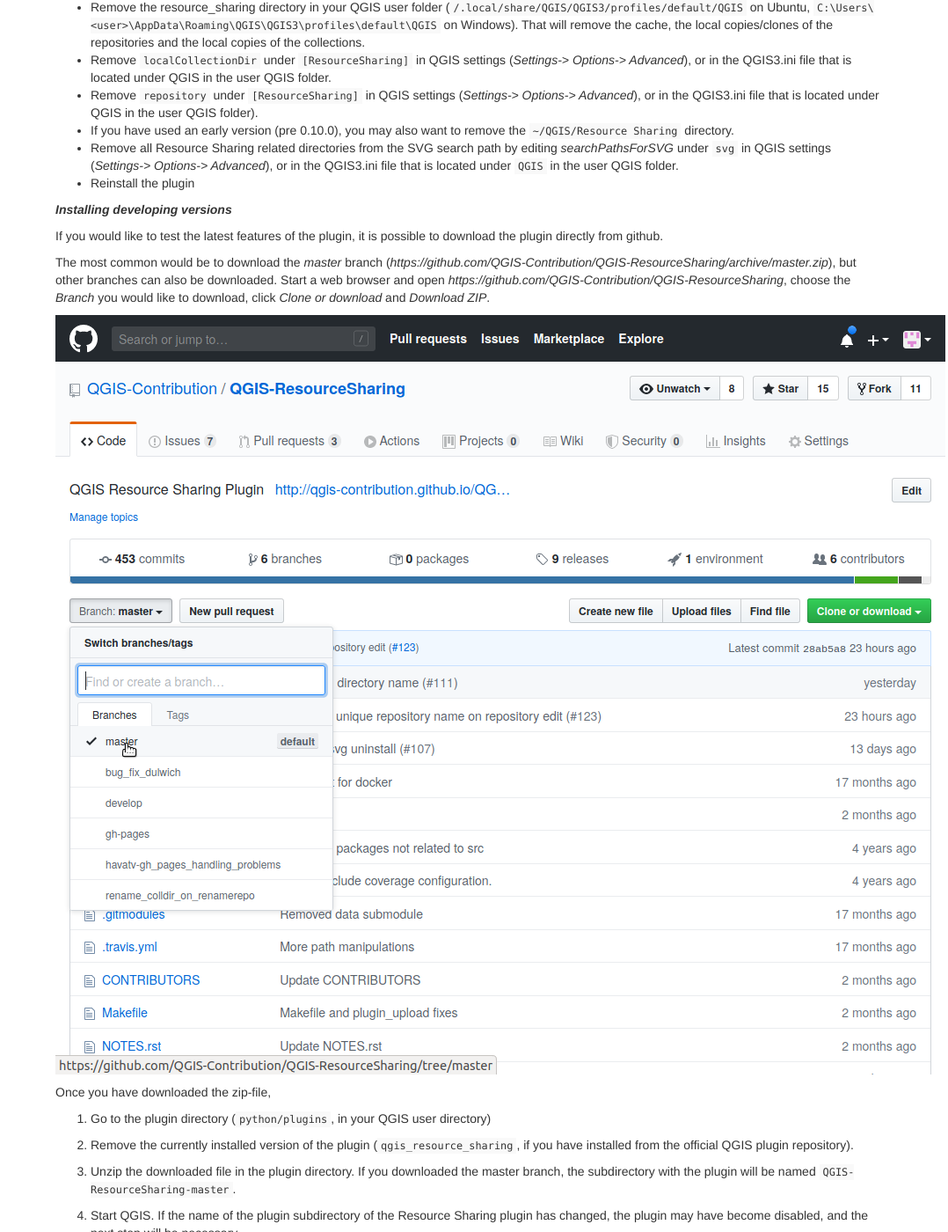
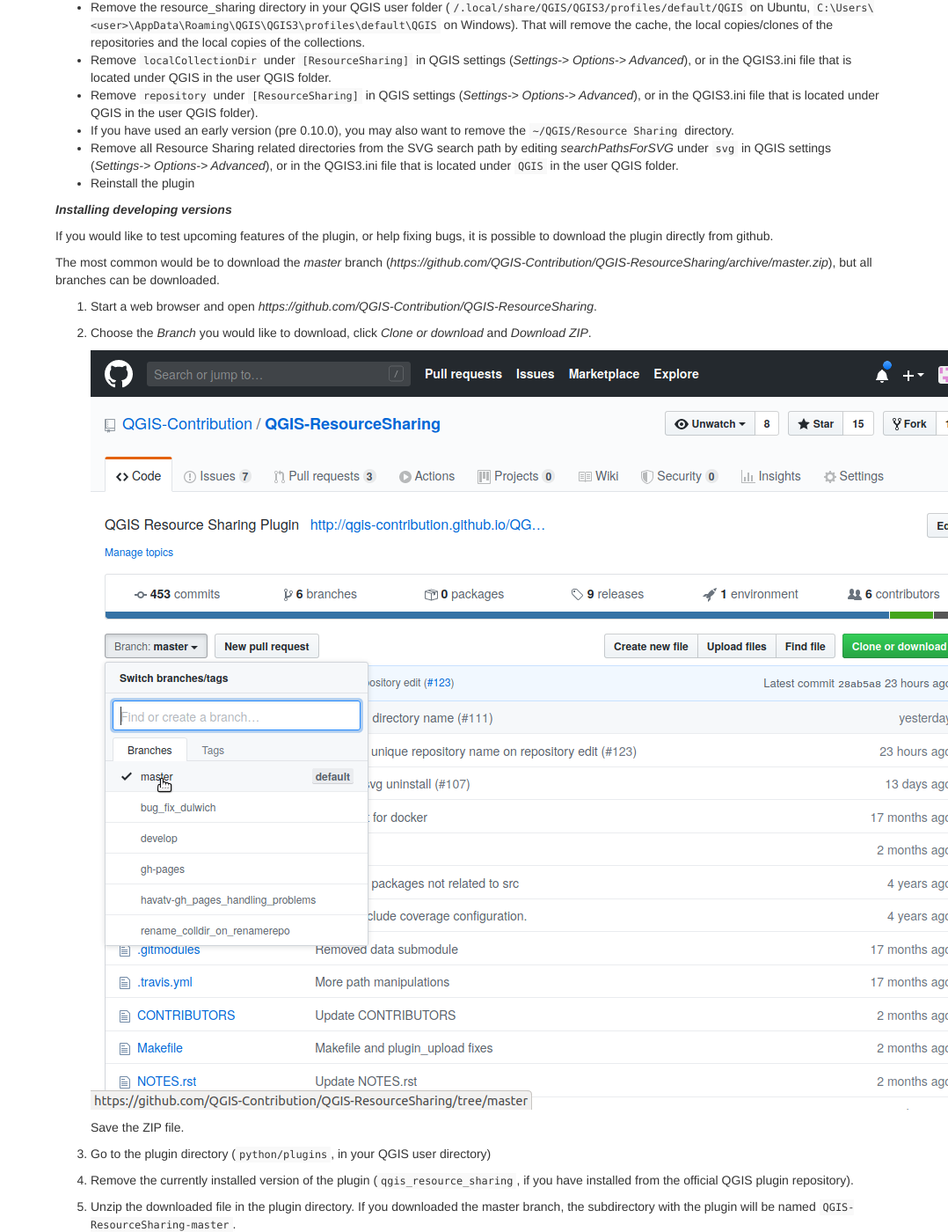
Before and after one commit to QGIS-Contribution/QGIS-ResourceSharing, a Jekyll site: the page built from _posts/2016-08-13-handling_problems.md, in a window 1280 px wide and 1400 px high, scrolled down 742 px. Shown: the whole window at 88% size, without its empty margins (202-1280 px from the left). Built offline with Jekyll 4.4.1, drawn with Linux system fonts in a browser that asks for light colours.

Commit message:
Minor edits

```diff
--- a/_posts/2016-08-13-handling_problems.md
+++ b/_posts/2016-08-13-handling_problems.md
@@ -86,34 +86,37 @@
 
 ***Installing developing versions***
 
-If you would like to test the latest features of the plugin,
-it is possible to download the plugin directly from github.
+If you would like to test upcoming features of the plugin,
+or help fixing bugs, it is possible to download the plugin
+directly from github.
 
 The most common would be to download the *master* branch
 (*https://github.com/QGIS-Contribution/QGIS-ResourceSharing/archive/master.zip*),
-but other branches can also be downloaded.
-Start a web browser and open
-*https://github.com/QGIS-Contribution/QGIS-ResourceSharing*,
-choose the *Branch* you would like to download, click
-*Clone or download* and *Download ZIP*.
+but all branches can be downloaded.
 
-![Choose branch on github]({{ site.baseurl }}/assets/github-branch.png)
+1. Start a web browser and open
+   *https://github.com/QGIS-Contribution/QGIS-ResourceSharing*.
 
-Once you have downloaded the zip-file,
+2. Choose the *Branch* you would like to download, click
+   *Clone or download* and *Download ZIP*.
 
-1. Go to the plugin directory (`python/plugins`, in your QGIS user directory)
+   ![Choose branch on github]({{ site.baseurl }}/assets/github-branch.png)
 
-2. Remove the currently installed version of the plugin
+   Save the ZIP file.
+
+3. Go to the plugin directory (`python/plugins`, in your QGIS user directory)
+
+4. Remove the currently installed version of the plugin
    (`qgis_resource_sharing`, if you have installed from the
    official QGIS plugin repository).
 
-3. Unzip the downloaded file in the plugin directory.
+5. Unzip the downloaded file in the plugin directory.
    If you downloaded the master branch, the subdirectory with
    the plugin will be named `QGIS-ResourceSharing-master`.
 
-4. Start QGIS.
+6. Start QGIS.
    If the name of the plugin subdirectory of the Resource Sharing
    plugin has changed, the plugin may have become disabled, and
    the next step will be necessary.
 
-5. Open the Plugin Manager and (re)enable the plugin.
+7. Open the Plugin Manager and (re)enable the plugin.
```
